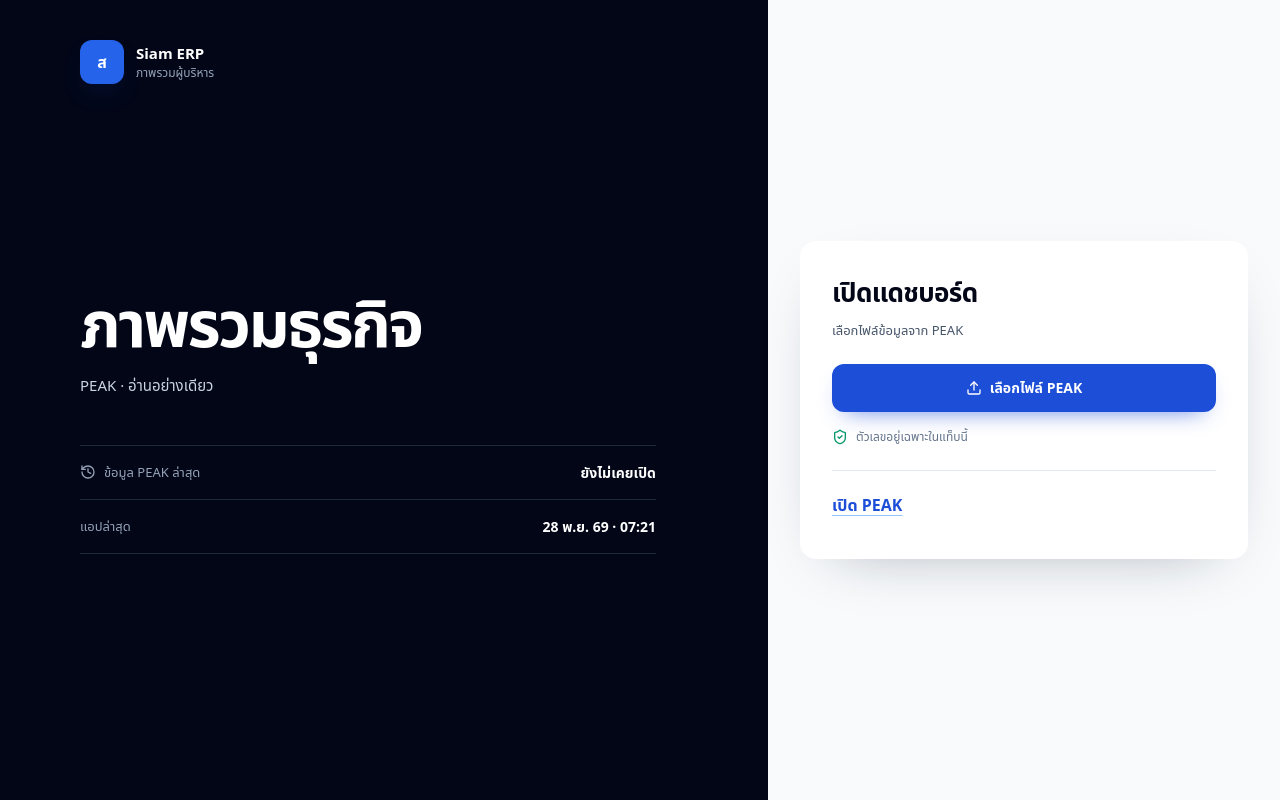
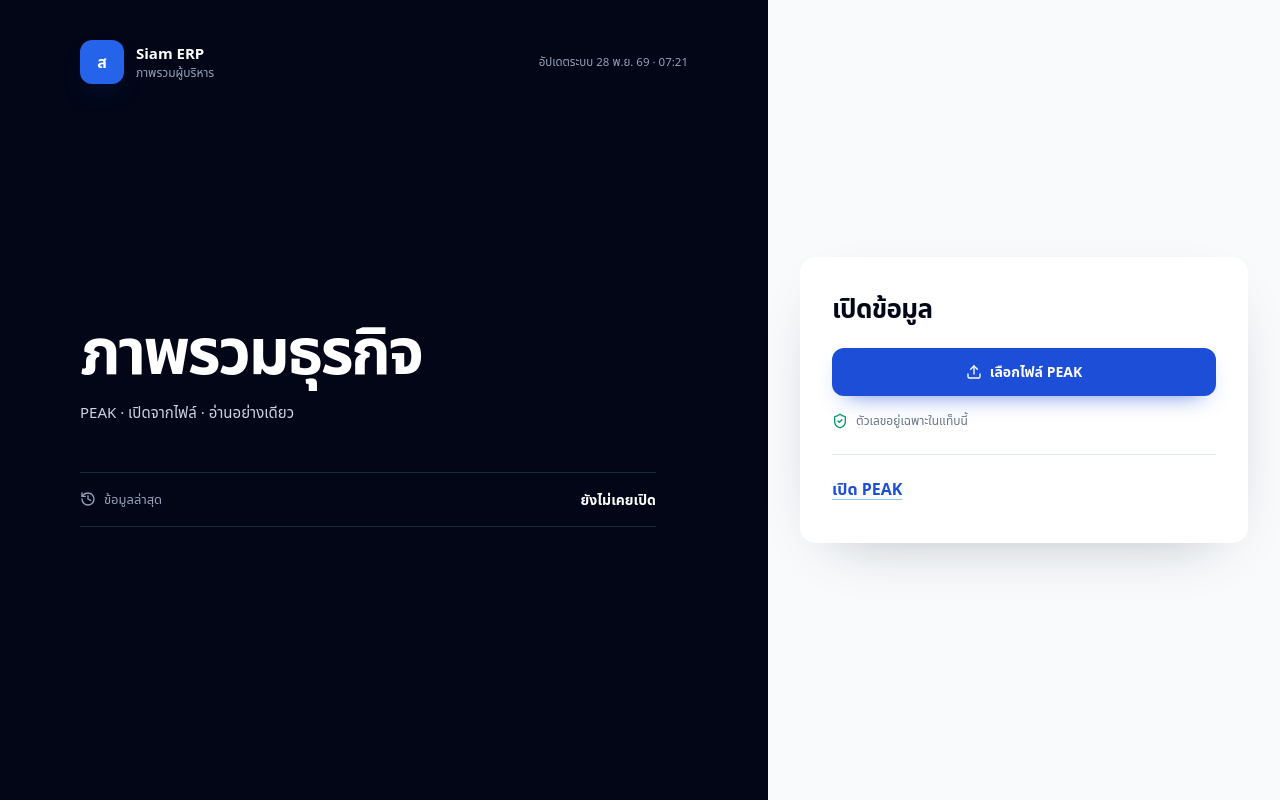
Before and after one commit to phonlapat/thai-accounting-erp-executive-prototype, a React (Vite) app: page / in a window 1280 px wide. Built offline with nearby package versions, Linux system fonts and the light colour scheme.

Commit message:
Show freshness and prioritize PEAK actions (#26)

```diff
--- a/src/App.tsx
+++ b/src/App.tsx
@@ -38,6 +38,46 @@
 const N = (v: string | number | undefined) => Number(v ?? 0);
 const daysBetween = (from: string, to: string) => Math.floor((Date.parse(to) - Date.parse(from)) / 864e5);
 
+interface PeakAttentionItem {
+  left: string;sub: string;right: string;tone: 'warn' | 'bad';priority: number;
+  destination: 'peak-income' | 'peak-expenses' | 'peak-quality';actionLabel: string;
+}
+
+function peakAttentionItems(snapshot: PeakSnapshot): PeakAttentionItem[] {
+  const findings: PeakAttentionItem[] = snapshot.qualityFindings.map((finding) => ({
+    left: finding.title,
+    sub: finding.detail,
+    right: finding.severity === 'bad' ? 'เสี่ยงสูง' : 'ควรตรวจ',
+    tone: finding.severity,
+    priority: finding.severity === 'bad' ? 500 : 400,
+    destination: 'peak-quality',
+    actionLabel: 'ดูหลักฐาน'
+  }));
+  const work: Array<PeakAttentionItem & {count: number;amount: number;}> = [
+  {
+    left: 'ลูกหนี้เกินกำหนด', sub: `${snapshot.income.overdueCount} รายการ`, right: thb(snapshot.income.overdue),
+    tone: 'bad', priority: 350, destination: 'peak-income', actionLabel: 'เปิด',
+    count: snapshot.income.overdueCount, amount: snapshot.income.overdue
+  },
+  {
+    left: 'ค่าใช้จ่ายและซื้อเกินกำหนด', sub: `${snapshot.expense.overdueActionCount} งาน`, right: thb(snapshot.expense.overdueActionAmount),
+    tone: 'warn', priority: 300, destination: 'peak-expenses', actionLabel: 'เปิด',
+    count: snapshot.expense.overdueActionCount, amount: snapshot.expense.overdueActionAmount
+  },
+  {
+    left: 'ใบเสนอราคาหมดอายุ', sub: `${snapshot.income.expiredQuotationCount} ฉบับ`, right: thb(snapshot.income.expiredQuotation),
+    tone: 'warn', priority: 200, destination: 'peak-income', actionLabel: 'เปิด',
+    count: snapshot.income.expiredQuotationCount, amount: snapshot.income.expiredQuotation
+  },
+  {
+    left: 'ใบเสนอราคารอลูกค้าตอบ', sub: `${snapshot.insights.quotationAwaitingCount} ฉบับ`, right: thb(snapshot.insights.quotationAwaitingAmount),
+    tone: 'warn', priority: 150, destination: 'peak-income', actionLabel: 'เปิด',
+    count: snapshot.insights.quotationAwaitingCount, amount: snapshot.insights.quotationAwaitingAmount
+  }];
+  return [...findings, ...work.filter((item) => item.count > 0 || item.amount > 0)]
+    .sort((left, right) => right.priority - left.priority);
+}
+
 function peakDashboardPanels(snapshot: PeakSnapshot, navigate: (id: string, query?: string) => void): PanelSpec[] {
   const asOf = dateTH(snapshot.asOf.slice(0, 10));
   const monthly = [...snapshot.monthlyPL].sort((left, right) => left.month.localeCompare(right.month));
@@ -49,6 +89,7 @@
   const latestLabel = dateTH(`${latest.month}-01`).split(' ').slice(1).join(' ');
   const worstLabel = dateTH(`${worst.month}-01`).split(' ')[1];
   const change = latest.partial ? undefined : latest.profit - previous.profit;
+  const attention = peakAttentionItems(snapshot);
   return [
   {
     title: 'กำไรรายเดือน', sub: `${monthly.length} เดือนล่าสุด · งบกำไรขาดทุน PEAK`, dashboardArea: 'performance',
@@ -70,12 +111,12 @@
     }
   },
   {
-    title: 'ต้องตรวจสอบ', sub: `${snapshot.qualityFindings.length} จุดจากการเทียบหน้ารายงาน`, dashboardArea: 'urgent',
-    lines: snapshot.qualityFindings.map((finding) => ({
-      left: finding.title, sub: finding.detail, right: finding.severity === 'bad' ? 'ความเสี่ยงสูง' : 'ควรตรวจ', tone: finding.severity,
-      actions: [{ label: 'ดูหลักฐาน', ariaLabel: `ดูหลักฐาน ${finding.title}`, run: () => navigate('peak-quality'), variant: 'ghost' }]
+    title: 'ต้องทำตอนนี้', sub: attention.length ? `${attention.length} เรื่อง · เรียงตามความสำคัญ` : 'ไม่มีเรื่องเร่งด่วน', dashboardArea: 'urgent', collapseAfter: 4,
+    lines: attention.map((item) => ({
+      left: item.left, sub: item.sub, right: item.right, tone: item.tone,
+      actions: [{ label: item.actionLabel, ariaLabel: `${item.actionLabel} ${item.left}`, run: () => navigate(item.destination), variant: 'ghost' }]
     })),
-    empty: 'ยอดสำคัญตรงกัน'
+    empty: 'ทุกเรื่องสำคัญเรียบร้อย'
   },
   {
     title: 'ฐานะการเงิน', sub: `งบ ณ ${asOf}`, dashboardArea: 'approvals',
@@ -86,19 +127,11 @@
     { left: 'สภาพคล่อง', sub: `หนี้ต่อทุน ${snapshot.financialPosition.debtToEquity.toFixed(1)} เท่า`, right: `${snapshot.financialPosition.currentRatio.toFixed(1)} เท่า`, tone: snapshot.financialPosition.currentRatio < 1.2 ? 'warn' : 'ok' }]
   },
   {
-    title: 'ยอดขายเดือนนี้', sub: `ถึง ${asOf} · ${snapshot.income.currentMonthSalesChangePct.toFixed(2)}% จากเดือนก่อน`, wide: true,
+    title: 'ยอดขายเดือนนี้', sub: `ถึง ${asOf} · ${snapshot.income.currentMonthSalesChangePct.toFixed(2)}% จากเดือนก่อน`,
     bars: [
     { label: 'สินค้า', note: thb(snapshot.salesMix.product), value: snapshot.salesMix.product, max: snapshot.income.currentMonthSales, tone: 'info' },
     { label: 'บริการ', note: thb(snapshot.salesMix.service), value: snapshot.salesMix.service, max: snapshot.income.currentMonthSales, tone: 'muted' }],
     lines: snapshot.topCustomers.slice(0, 4).map((customer) => ({ left: customer.name, right: thb(customer.amount) }))
-  },
-  {
-    title: 'งานที่ต้องตาม', sub: 'จาก PEAK Smart Insight และหน้าเอกสาร',
-    lines: [
-    { left: 'ใบเสนอราคารอลูกค้าตอบ', sub: `${snapshot.insights.quotationAwaitingCount} ฉบับ`, right: thb(snapshot.insights.quotationAwaitingAmount), tone: 'warn', actions: [{ label: 'เปิด', ariaLabel: 'เปิดรายละเอียดใบเสนอราคารอลูกค้าตอบ', run: () => navigate('peak-income'), variant: 'ghost' }] },
-    { left: 'ลูกหนี้เกินกำหนด', sub: `${snapshot.income.overdueCount} รายการ`, right: thb(snapshot.income.overdue), tone: 'bad', actions: [{ label: 'เปิด', ariaLabel: 'เปิดรายละเอียดลูกหนี้เกินกำหนด', run: () => navigate('peak-income'), variant: 'ghost' }] },
-    { left: 'ค่าใช้จ่ายและซื้อเกินกำหนด', sub: `${snapshot.expense.overdueActionCount} งาน`, right: thb(snapshot.expense.overdueActionAmount), tone: 'warn', actions: [{ label: 'เปิด', ariaLabel: 'เปิดรายละเอียดค่าใช้จ่ายเกินกำหนด', run: () => navigate('peak-expenses'), variant: 'ghost' }] },
-    { left: 'ใบเสนอราคาหมดอายุ', sub: `${snapshot.income.expiredQuotationCount} ฉบับ`, right: thb(snapshot.income.expiredQuotation), tone: 'warn', actions: [{ label: 'เปิด', ariaLabel: 'เปิดรายละเอียดใบเสนอราคาหมดอายุ', run: () => navigate('peak-income'), variant: 'ghost' }] }]
   },
   {
     title: 'ภาษีค้างจ่าย', sub: 'ยอดบัญชีใน PEAK',
@@ -179,12 +212,14 @@
   kpis: (d) => {
     if (d.peakSnapshot) {
       const snapshot = d.peakSnapshot;
+      const attention = peakAttentionItems(snapshot);
+      const attentionTone: Tone = attention.some((item) => item.tone === 'bad') ? 'bad' : attention.length ? 'warn' : 'ok';
       return [
       { label: 'กำไรปี 2569', sub: snapshot.ytd.profit >= 0 ? 'สถานะ: กำไร' : 'สถานะ: ขาดทุน', value: `${snapshot.ytd.profit >= 0 ? '+' : ''}${thb(snapshot.ytd.profit, true)}`, tone: snapshot.ytd.profit >= 0 ? 'ok' : 'bad' },
       { label: 'รายได้ปี 2569', sub: 'ตามงบกำไรขาดทุน', value: thb(snapshot.ytd.revenue, true) },
       { label: 'ลูกหนี้เกินกำหนด', sub: snapshot.income.overdue ? `ต้องตาม ${snapshot.income.overdueCount} รายการ` : 'ไม่มีรายการเกินกำหนด', value: thb(snapshot.income.overdue, true), tone: snapshot.income.overdue ? 'bad' : 'ok' },
       { label: 'สภาพคล่อง', sub: snapshot.financialPosition.currentRatio < 1.2 ? 'ต่ำกว่าเกณฑ์' : 'อยู่ในเกณฑ์', value: `${snapshot.financialPosition.currentRatio.toFixed(1)} เท่า`, tone: snapshot.financialPosition.currentRatio < 1.2 ? 'warn' : 'ok' },
-      { label: 'ต้องตรวจสอบ', sub: snapshot.qualityFindings.length ? 'ยอดยังไม่ตรงกัน' : 'ยอดสำคัญตรงกัน', value: `${snapshot.qualityFindings.length} จุด`, tone: snapshot.qualityFindings.length ? 'bad' : 'ok' }];
+      { label: 'ต้องทำตอนนี้', sub: attention[0]?.left ?? 'ไม่มีเรื่องเร่งด่วน', value: `${attention.length} เรื่อง`, tone: attentionTone }];
     }
     const latest = series(d).slice(-1)[0];
     const latestOpen = latest ? latest.month > d.settings.closedThrough.slice(0, 7) : false;
@@ -1147,6 +1182,7 @@
   const [collapsed, setCollapsed] = useState(readCollapsed);
   const [open, setOpen] = useState(false);
   const [confirmSignOut, setConfirmSignOut] = useState(false);
+  const [confirmClearHistory, setConfirmClearHistory] = useState(false);
   const [peakImportOpen, setPeakImportOpen] = useState(false);
   const menuButtonRef = useRef<HTMLButtonElement>(null);
   const restoreMenuFocusRef = useRef(false);
@@ -1244,38 +1280,37 @@
     return (
       <main className="grid min-h-screen bg-slate-950 text-white lg:grid-cols-[minmax(0,1.08fr)_minmax(420px,0.72fr)]">
         <section className="flex flex-col px-5 py-5 sm:px-9 sm:py-7 lg:min-h-screen lg:px-14 lg:py-10 xl:px-20" aria-label="Siam ERP">
-          <div className="flex items-center gap-3">
-            <span className="flex h-11 w-11 items-center justify-center rounded-xl bg-blue-600 text-base font-bold shadow-[0_12px_30px_-16px_rgba(37,99,235,0.9)]">ส</span>
-            <div><p className="text-[15px] font-semibold">Siam ERP</p><p className="text-[12px] text-slate-400">ภาพรวมผู้บริหาร</p></div>
+          <div className="flex flex-wrap items-center justify-between gap-3">
+            <div className="flex items-center gap-3">
+              <span className="flex h-11 w-11 items-center justify-center rounded-xl bg-blue-600 text-base font-bold shadow-[0_12px_30px_-16px_rgba(37,99,235,0.9)]">ส</span>
+              <div><p className="text-[15px] font-semibold">Siam ERP</p><p className="text-[12px] text-slate-400">ภาพรวมผู้บริหาร</p></div>
+            </div>
+            <p className="text-[11.5px] tabular-nums text-slate-400">อัปเดตระบบ {peakStamp(__BUILD_AT__)}</p>
           </div>
           <div className="mt-10 max-w-2xl pb-8 sm:mt-16 lg:my-auto lg:py-12">
             <h1 className="text-balance text-[clamp(2.35rem,5vw,4.8rem)] font-semibold leading-[1.04] tracking-[-0.04em]">ภาพรวมธุรกิจ</h1>
-            <p className="mt-4 max-w-[45ch] text-[15px] leading-6 text-slate-300">PEAK · อ่านอย่างเดียว</p>
+            <p className="mt-4 max-w-[45ch] text-[15px] leading-6 text-slate-300">PEAK · เปิดจากไฟล์ · อ่านอย่างเดียว</p>
 
-            <dl className="mt-10 max-w-xl divide-y divide-slate-800 border-y border-slate-800 sm:mt-12">
+            <dl className="mt-10 max-w-xl border-y border-slate-800 sm:mt-12">
               <div className="grid gap-1 py-4 sm:grid-cols-[minmax(0,1fr)_auto] sm:items-center sm:gap-6">
-                <dt className="flex items-center gap-2 text-[13px] text-slate-400"><HistoryIcon className="h-4 w-4" />ข้อมูล PEAK ล่าสุด</dt>
+                <dt className="flex items-center gap-2 text-[13px] text-slate-400"><HistoryIcon className="h-4 w-4" />ข้อมูลล่าสุด</dt>
                 <dd className="text-[14px] font-semibold text-white sm:text-right">
                   {lastPeakMeta ? <>
-                    <span>{dateTH(lastPeakMeta.asOf.slice(0, 10))}</span>
+                    <span>ถึง {dateTH(lastPeakMeta.asOf.slice(0, 10))}</span>
                     {lastPeakFreshness ? <span className={cx('ml-2 text-[12px] font-medium', lastPeakFreshness.status === 'fresh' ? 'text-emerald-300' : lastPeakFreshness.status === 'aging' ? 'text-amber-300' : 'text-rose-300')}>· {lastPeakFreshness.label}</span> : null}
-                    <span className="mt-0.5 block text-[11.5px] font-normal text-slate-400">ตรวจ {peakStamp(lastPeakMeta.capturedAt)}</span>
+                    <span className="mt-0.5 block text-[11.5px] font-normal text-slate-400">ตรวจล่าสุด {peakStamp(lastPeakMeta.capturedAt)}</span>
                   </> : 'ยังไม่เคยเปิด'}
                 </dd>
               </div>
-              <div className="grid gap-1 py-4 sm:grid-cols-[minmax(0,1fr)_auto] sm:items-center sm:gap-6">
-                <dt className="text-[13px] text-slate-400">แอปล่าสุด</dt>
-                <dd className="text-[14px] font-semibold text-white">{peakStamp(__BUILD_AT__)}</dd>
-              </div>
             </dl>
+            {lastPeakMeta ? <button type="button" onClick={() => setConfirmClearHistory(true)} className="mt-1 inline-flex min-h-11 items-center text-[12px] font-medium text-slate-400 underline decoration-slate-700 underline-offset-4 hover:text-white focus-visible:outline-none focus-visible:ring-2 focus-visible:ring-blue-400">ล้างเวลาที่จำไว้</button> : null}
           </div>
         </section>
 
         <section className="flex items-start justify-center bg-slate-50 px-5 py-8 text-slate-950 sm:px-8 sm:py-12 lg:items-center" aria-labelledby="peak-gate-title">
           <div className="w-full max-w-md rounded-2xl bg-white p-6 shadow-[0_20px_60px_-36px_rgba(15,23,42,0.42)] sm:p-8">
-            <h2 id="peak-gate-title" className="text-[26px] font-semibold tracking-[-0.025em]">เปิดแดชบอร์ด</h2>
-            <p className="mt-2 text-[13px] leading-5 text-slate-600">{lastPeakMeta ? 'เลือกไฟล์เดิมหรือไฟล์ที่ใหม่กว่า' : 'เลือกไฟล์ข้อมูลจาก PEAK'}</p>
-            <button type="button" onClick={() => setPeakImportOpen(true)} className="mt-6 flex h-12 w-full items-center justify-center gap-2 rounded-xl bg-blue-700 px-4 text-sm font-semibold text-white shadow-[0_10px_24px_-14px_rgba(29,78,216,0.9)] transition-[background-color,box-shadow] hover:bg-blue-800 hover:shadow-[0_12px_26px_-14px_rgba(29,78,216,0.95)] active:bg-blue-900 focus-visible:outline-none focus-visible:ring-2 focus-visible:ring-blue-600 focus-visible:ring-offset-2">
+            <h2 id="peak-gate-title" className="text-[26px] font-semibold tracking-[-0.025em]">เปิดข้อมูล</h2>
+            <button type="button" onClick={() => setPeakImportOpen(true)} className="mt-5 flex h-12 w-full items-center justify-center gap-2 rounded-xl bg-blue-700 px-4 text-sm font-semibold text-white shadow-[0_10px_24px_-14px_rgba(29,78,216,0.9)] transition-[background-color,box-shadow] hover:bg-blue-800 hover:shadow-[0_12px_26px_-14px_rgba(29,78,216,0.95)] active:bg-blue-900 focus-visible:outline-none focus-visible:ring-2 focus-visible:ring-blue-600 focus-visible:ring-offset-2">
               <UploadIcon className="h-4 w-4" />เลือกไฟล์ PEAK
             </button>
             {storageIssueText ? <div className="mt-4 flex items-start gap-2 text-[12px] leading-5 text-rose-700" role="alert">
@@ -1299,6 +1334,13 @@
             return imported;
           }}
           onClose={() => setPeakImportOpen(false)} />
+        <ConfirmDialog
+          open={confirmClearHistory}
+          title="ล้างเวลาล่าสุด?"
+          description="ลบเฉพาะวันที่ที่จำไว้ ไม่มีผลต่อไฟล์ PEAK"
+          confirmLabel="ล้างเวลา"
+          onConfirm={() => actions.clearPeakHistory()}
+          onClose={() => setConfirmClearHistory(false)} />
       </main>
     );
   }
@@ -1430,7 +1472,7 @@
       <ConfirmDialog
         open={confirmSignOut}
         title="ลบข้อมูลจากแท็บ?"
-        description="ข้อมูล PEAK จะหายจากแท็บนี้"
+        description="ตัวเลขและรายการจะถูกลบ เวลาที่ตรวจล่าสุดยังแสดงต่อ"
         confirmLabel="ลบและออก"
         onConfirm={() => { actions.clearPeakSnapshot(); setConfirmSignOut(false); }}
         onClose={() => setConfirmSignOut(false)} />
```
Also changed, not shown: src/store.ts (+14 -2 lines).
